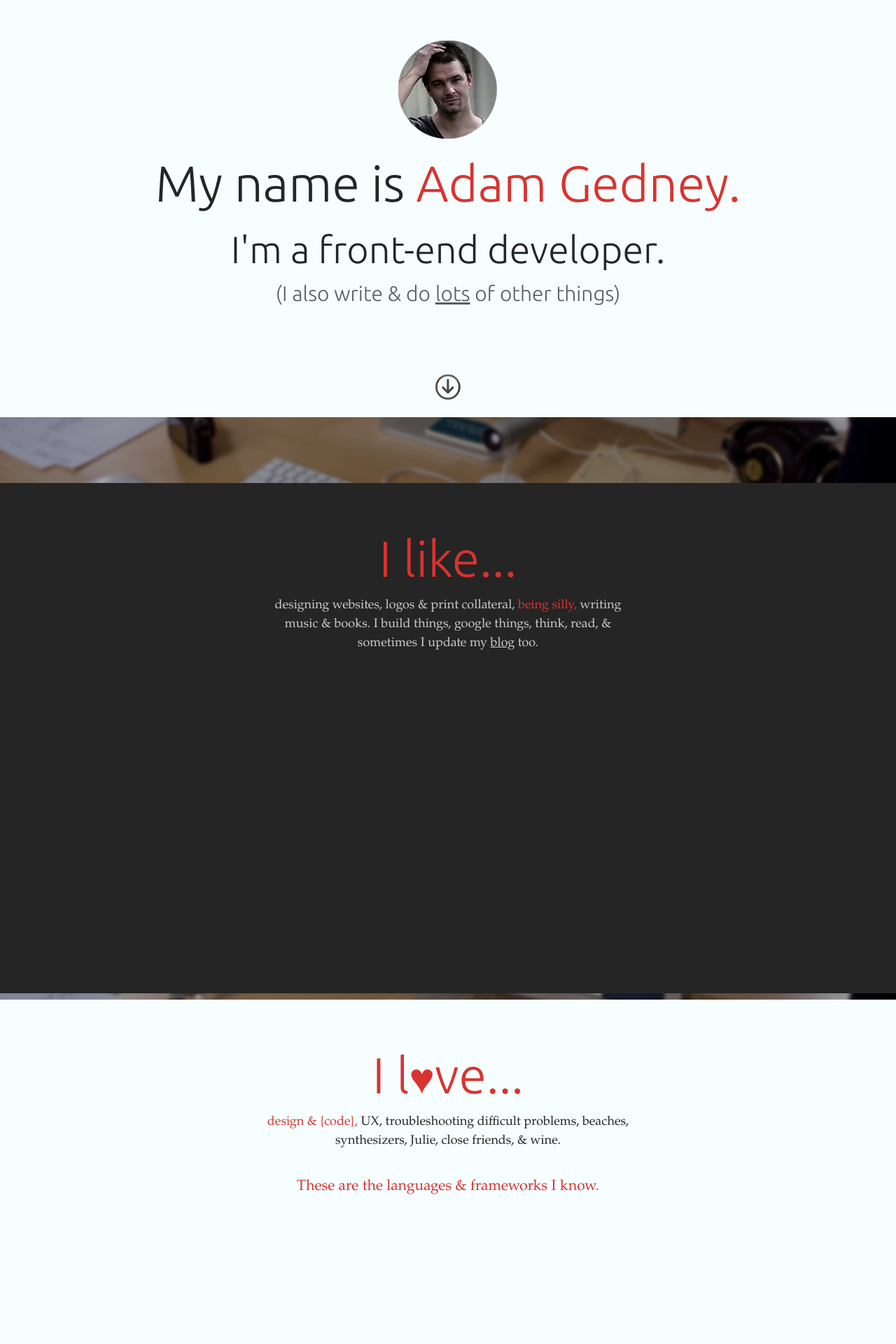
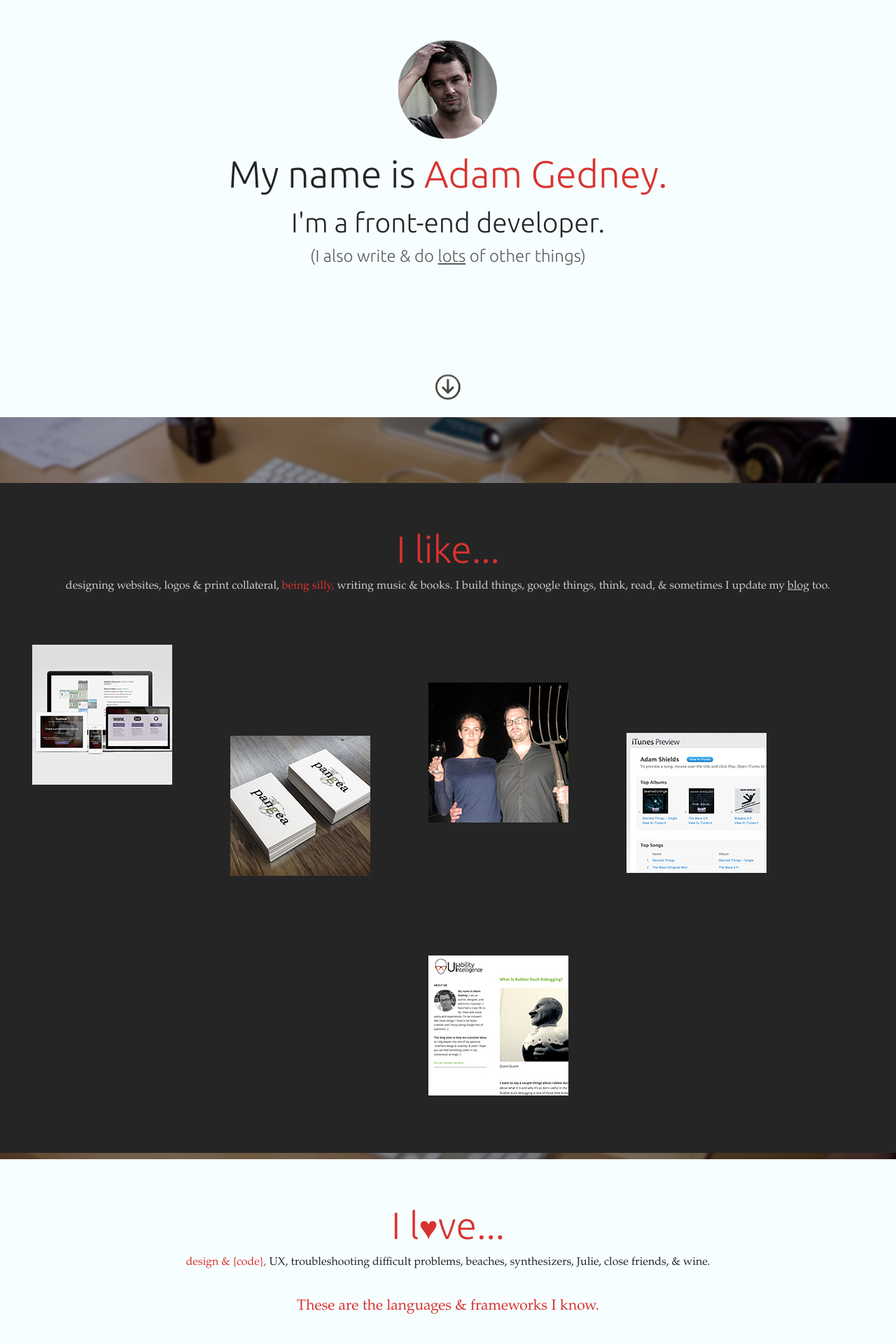
Before and after one commit to adamgedney/adamgedney.com, a PHP site: page /ASL/ in a window 1280 px wide. Shown: the top 1920 px of the page at 70% size. Run offline with PHP 8.4, Linux system fonts and the light colour scheme; some libraries are stand-ins or nearby versions; some web fonts are replaced.

Commit message:
reworked queries. Mobile landing page finished. Do not pull down live

```diff
--- a/css/main.scss
+++ b/css/main.scss
@@ -50,7 +50,7 @@ $green: #479648;
 		width: 33.3333333%;
 		}
 	@if $num_col == 5 {
-		width: 41.6666666%;
+		width: 41.6666666%;//margin center 29.1666667%
 		}
 	@if $num_col == 6 {
 		width: 50%;
@@ -59,16 +59,16 @@ $green: #479648;
 		width: 58.3333333%;
 		}
 	@if $num_col == 8 {
-		width: 66.6666666%;
+		width: 66.6666666%;// margin center 16.6666667%
 		}
 	@if $num_col == 9 {
 		width: 75%;
 		}
 	@if $num_col == 10{
-		width: 83.3333333%;
+		width: 83.3333333%;//margin center 8.33333335%
 		}
 	@if $num_col == 11 {
-		width: 91.6666666%;
+		width: 91.6666666%;//margin center 4.1666667%
 		}
 	@if $num_col == 12 {
 		width: 100%;
@@ -123,9 +123,6 @@ list-style: none;
 
 
 body{
-background: url('../images/bg.jpg') no-repeat $white;
-background-size: cover;
-background-attachment: fixed;
 color: $text-gray;
 font: 62.5% 'Droid Serif', "Book Antiqua", Palatino, "Palatino Linotype", "Palatino LT STD", Georgia, serif;
 -webkit-font-smoothing: antialiased;
@@ -201,6 +198,7 @@ img{
 }
 
 /*--------------------------------------End General / Start Objects------------------------------------*/
+
 
 
 .hide-text{
@@ -285,9 +283,6 @@ header{
 	}
 
 	p.quote{
-		// width: 100%;
-		@include col(12);
-		font-size: 3.6em;
 		font-family: 'Tangerine', cursive;
 	}
 
@@ -336,7 +331,6 @@ header{
 
 .page.landing{
 	background: $white;
-	min-height: 535px;/* 18x7=126 -> 831-126 -170 for landing-arrow */
 	color: $dark-gray;
 }
 
@@ -356,28 +350,7 @@ header{
 /*--------------------------------------------"I Like" Page----------------------------------------------*/
 
 .like .img-container{
-	height: 378px;/*18x21*/
 	overflow: hidden;
-
-		a.zig-zag{
-			margin-top: 36px;
-		}
-
-		a.zig-zag-1{
-			margin-top: 166px;
-		}
-
-		a.zig-zag-2{
-			margin-top: 90px;
-		}
-
-		a.zig-zag-3{
-			margin-top: 162px;
-		}
-
-		a.zig-zag-4{
-			margin-top: 108px;
-		}
 }
 
 p.subtext{
@@ -940,22 +913,147 @@ footer{
 
 
 
-/*--------------------------------Media Queries------------------------*/
 
 
 
 
 
+
+
+
+
+
+
+
+
+/*--------------------------------Media Queries------------------------*/
+//
+/*--------------------------------Media Queries------------------------*/
+
 /* Smartphones  ----------- */
 @media only screen
-and (min-width : 480px) {
+and (min-width : 200px){
+	body{
+		background: $white;
+		background-size: cover;
+		background-attachment: fixed;
+	}
+
+	.page, .page-inner{
+		@include col(12);
+	}
+
+	.page{
+
+		p{
+			@include col(11);
+		}
+	}
+
+	h1{
+		font-size: 3em;
+	}
+
+	h2{
+		font-size: 2.7em;
+	}
+
+	h3{
+		font-size: 1.8em;
+	}
+
+	p{
+		font-size: 1.6em;
+	}
+
+	.img-container{
+		@include col(12);
+		// margin: 18px 4.1666667%;
+
+		a{
+			float: left;
+			@include col(5);
+			margin: 18px 9px 0 18px;
+		}
+	}
+
+	.work{
+		h3{
+			text-align: center;
+			font-size: 2.1em;
+		}
+	}
+
+	.logo_cloud{
+		@include col(10);
+		//height: 250px; //need to adjust logo top position to %
+		img{
+			max-width: 50px;
+			max-height: 70px;
+		}
+	}
+
+	#map-canvas{
+		height: 400px;
+	}
+
+	.contact{
+		height: 0;
+		min-height: 1700px;
+	}
+
+	.contact-body{
+		@include col(12);
+		margin: 0;
+	}
+
+	.contact-form{
+		@include col(10);
+		margin: 9px 8.33333335% 0;
+
+		input[type="text"], input[type="email"], input[type="submit"], textarea{
+			@include col(12);
+			height: 45px;
+		}
+
+		textarea{
+			height: 162px;
+		}
+	}
+
+	.contact-content{
+		@include col(10);
+		margin: 9px 8.33333335% 0;
+		float: left;
+
+		p{
+			@include col(12);
+		}
+	}
+
+	p.info{
+		@include col(7);
+		margin: 36px auto;
+	}
+
+	.contact-icons{
+		margin-bottom: 36px;
+
+		img{
+			max-width: 45px;
+		}
+	}
+
+	p.quote{
+		@include col(11);
+		font-size: 3.1em;
+	}
 
 }
 
 
-//adjusts header nav after JS removes slide in menu
 @media only screen
-and (max-width : 769px) {
+and (min-width : 480px) {
 
 	h1{
 		font-size: 5.4em;
@@ -973,15 +1071,9 @@ and (max-width : 769px) {
 		font-size: 1.6em;
 	}
 
-	.page{
-
-		p{
-			@include col(10);
-		}
-	}
 
 	.page-inner{
-		@include col(11);
+		@include col(12);
 	}
 
 	.logo_cloud{
@@ -997,19 +1089,23 @@ and (max-width : 769px) {
 		min-height: 300px;
 	}
 
+
 	.contact{
 		height: 0;
-		min-height: 1350px;
+		min-height: 1450px;
+		overflow: hidden;
 	}
 
 	.contact-body{
 		@include col(12);
 		margin: 63px 0 0;
+		float: left;
 	}
 
 	.contact-form{
-		@include col(6);
+		@include col(5);
 		margin: 9px 18px 0 0;
+		float: right;
 
 		input[type="text"], input[type="email"], input[type="submit"], textarea{
 			@include col(12);
@@ -1023,6 +1119,7 @@ and (max-width : 769px) {
 
 	.contact-content{
 		@include col(5);
+		margin: 9px 18px 0;
 		float: left;
 
 		p{
@@ -1041,24 +1138,75 @@ and (max-width : 769px) {
 		}
 	}
 
-}
-
-
-@media only screen
-and (max-width : 959px) {
 
 
 }
 
 
+@media only screen
+and (min-width : 767px) {
+	body{
+		background: url('../images/bg.jpg') no-repeat $white;
+		background-size: cover;
+		background-attachment: fixed;
+	}
+
+	.page.landing{
+		min-height: 535px;/* 18x7=126 -> 831-126 -170 for landing-arrow */
+	}
+
+	.img-container{
+		overflow: hidden;
+		margin-top: 36px;
+
+			a{
+				// padding: 5px;
+				// margin-right: 9px;
+				float: left;
+				display: block;
+				width: 20%; /*210px*/
+				// @include col(2);
+				height: 210px;
+				// background: $icon-gray;
+			}
+	}
+
+	.like .img-container{
+		min-height: 378px;/*18x21*/
+
+			a.zig-zag{
+				margin-top: 36px;
+			}
+
+			a.zig-zag-1{
+				margin-top: 166px;
+			}
+
+			a.zig-zag-2{
+				margin-top: 90px;
+			}
+
+			a.zig-zag-3{
+				margin-top: 162px;
+			}
+
+			a.zig-zag-4{
+				margin-top: 108px;
+			}
+	}
+
+	p.quote{
+		@include col(12);
+		font-size: 3.6em;
+	}
+}
+
+
+
+
 /* Desktops ---------------------- */
 @media only screen
-and (max-width : 1201px) {
-	.logo_cloud{
-		@include col(12);
-		// height: 440px;//height required to hold container around positioned elements
-		margin: 0;
-	}
+and (min-width : 959px) {
 }
 
 
--- a/js/main.js
+++ b/js/main.js
@@ -248,6 +248,7 @@ var logo_cloud_frame = false;
 	//on scroll
 	$(document).on('scroll', function(e){
 
+		if($(window).width() > 767 )
 			if($(window).scrollTop() <= 300){
 
 				//removes primary animation class to anchor holding image
@@ -292,6 +293,7 @@ var logo_cloud_frame = false;
 				$('.zig-zag-4').removeClass('fadeInLeftBig');
 				$('.zig-zag-4').addClass('fadeOutLeftBig');
 			}
+		}// if > 767
 
 		//logo cloud animations
 		if($(window).scrollTop() <= 1199){
```
Also changed, not shown: index.php (+19 -17 lines), css/main.css. Lines whose indentation alone changed are shown as unchanged.
